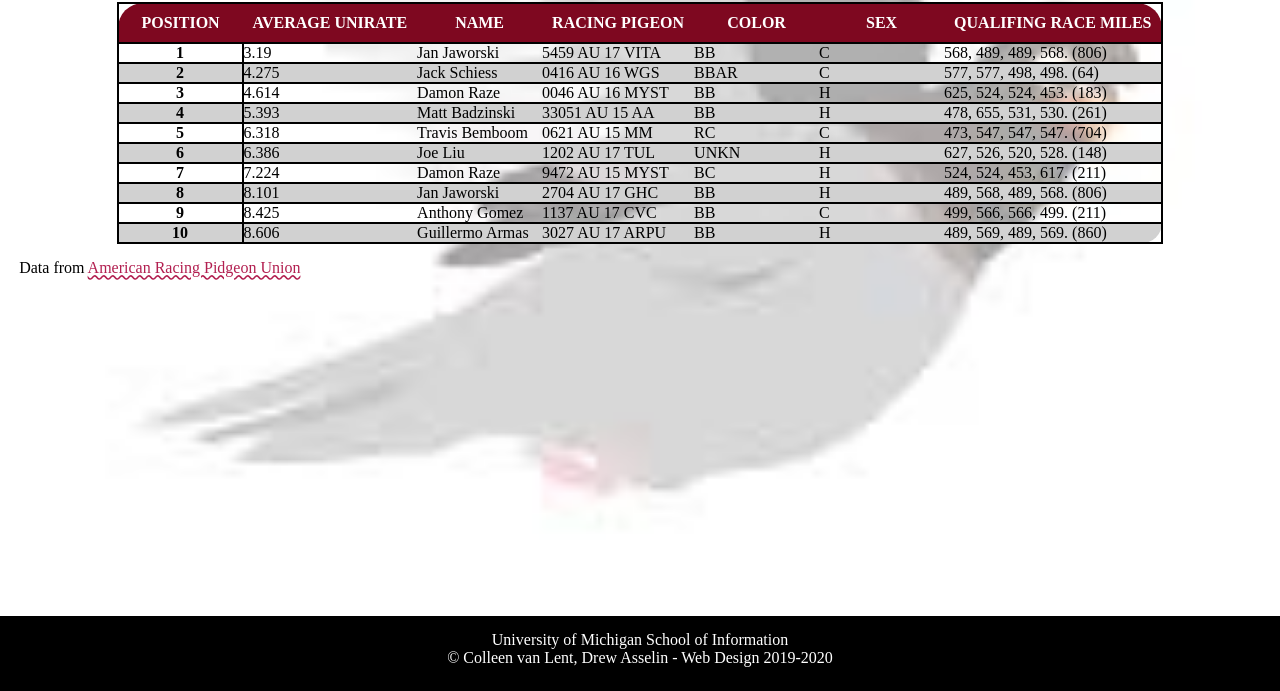
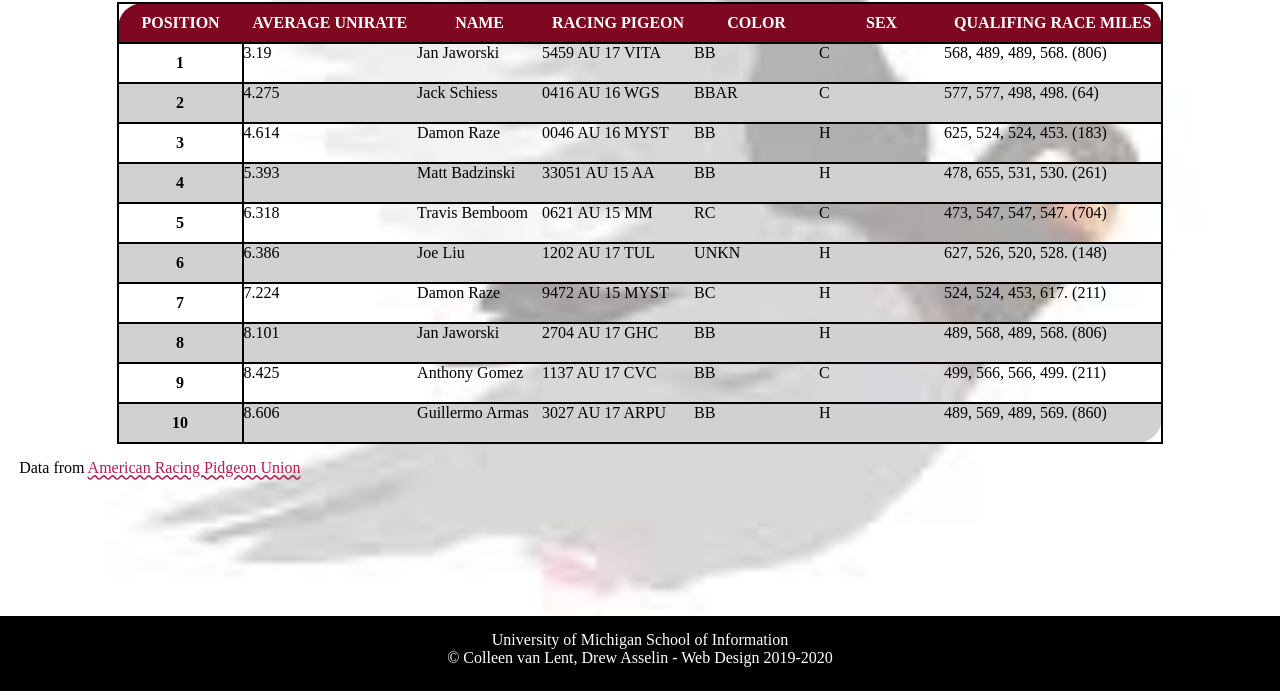
Before and after one commit to ironblyat/homework3, a plain HTML site: page index.html in a window 1280 px wide. Shown: the part 109-800 px from the top of the page. Drawn offline with Linux system fonts and the light colour scheme; a web font is replaced by a local one.

Commit message:
padding fix

```diff
--- a/css/style.css
+++ b/css/style.css
@@ -60,6 +60,7 @@ table{
     margin-right: auto;
     margin-left: auto;
     border-radius: 25px;
+    padding: 10px;
 }
 
 .colhead{
@@ -78,8 +79,8 @@ table{
 
 }
 
-td{
-
+table th, table , table tr{
+  padding: 10px;
 }
 
 tr{
```
